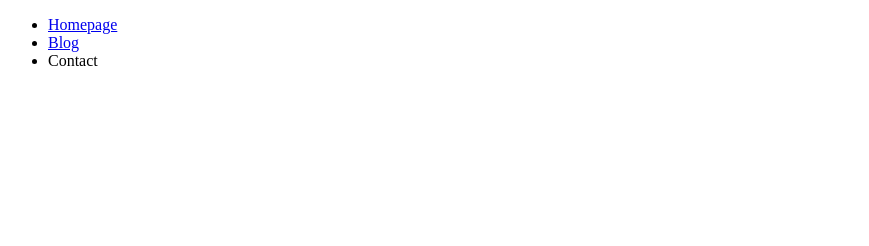
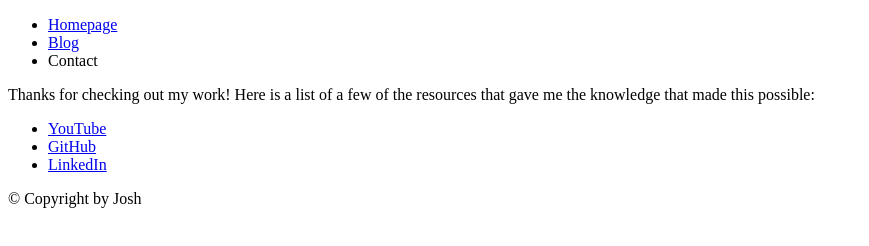
Before and after one commit to iltStudent07/peerceptiv-assignment-one, a plain HTML site: page contact.html in a window 1280 px wide. Shown: the whole page, without its empty margins (0-869 px from the left). Drawn offline with Linux system fonts and the light colour scheme.

Commit message:
EDIT text in contact.html

```diff
--- a/contact.html
+++ b/contact.html
@@ -15,5 +15,20 @@
             </ul>
         </nav>
     </header>
+    <main>
+        <p>Thanks for checking out my work! Here is a list of a few of the resources
+            that gave me the knowledge that made this possible:
+        </p>
+        <nav>
+            <ul>
+                <li><a href="https://www.youtube.com" target="_blank">YouTube</a></li>
+                <li><a href="https://www.github.com" target="_blank">GitHub</a></li>
+                <li><a href="https://linkedin.com" target="_blank">LinkedIn</a></li>
+            </ul>
+        </nav>
+    </main>
+    <footer>
+        <p>&copy; Copyright by Josh</p>
+    </footer>
 </body>
 </html>
```
